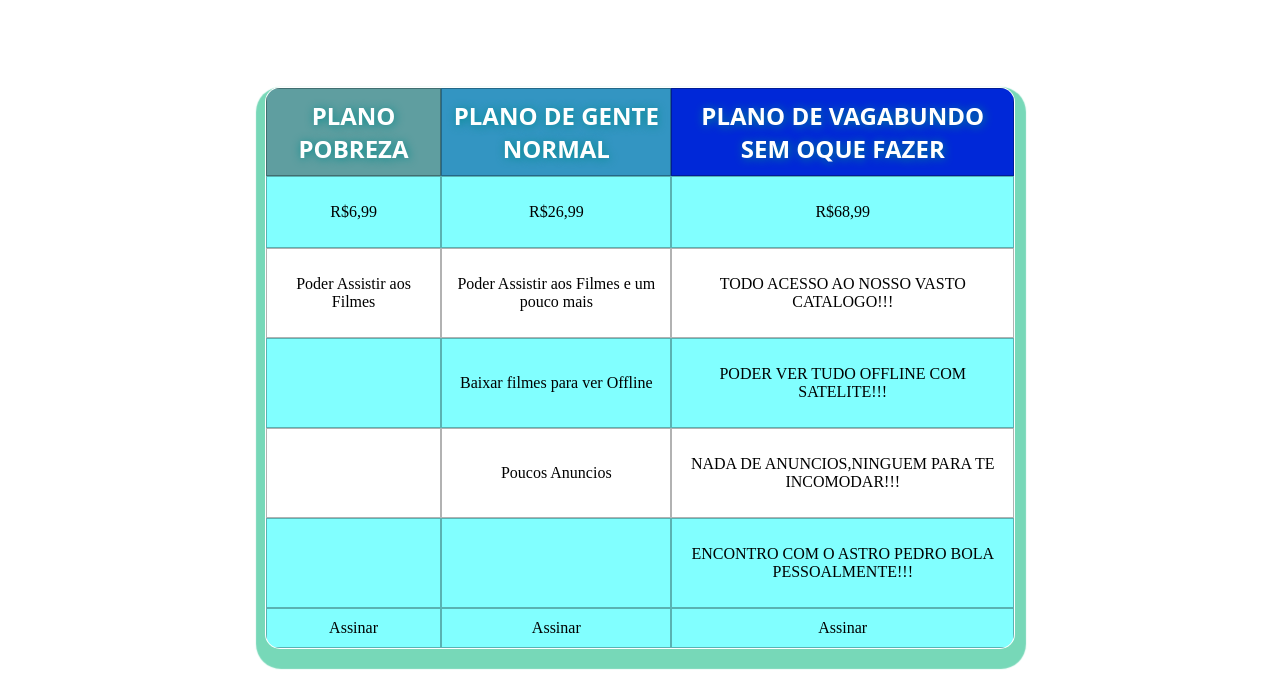
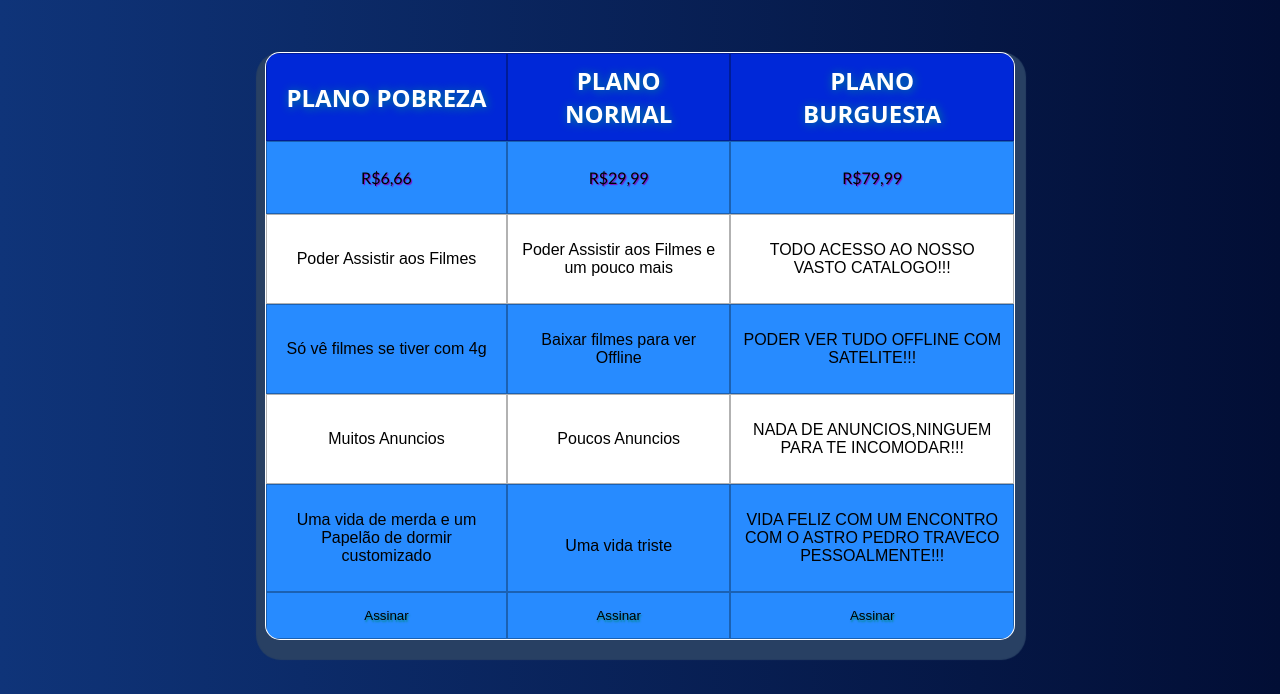
Before and after one commit to pedrofarias987/grupo-skf, a plain HTML site: page assinatura/assinatura.html in a window 1280 px wide. Shown: the part 106-800 px from the top of the page. Drawn offline with Linux system fonts and the light colour scheme.

Commit message:
Add files via upload

```diff
--- a/assinatura/assinatura.css
+++ b/assinatura/assinatura.css
@@ -1,3 +1,7 @@
+body {
+ background-image: linear-gradient(90deg, rgb(15, 52, 121), rgb(2, 14,53));
+}
+
 table {
  border: 1px solid rgba(0, 0, 0, 0);
  border-radius: 15px;
@@ -7,11 +11,15 @@ table {
  text-align: center;
  justify-content: center;
  height: 40px;
- box-shadow: 1px 10px 1px 10px #77D8B8;
+ box-shadow: 1px 10px 1px 10px #284063;
  background-color: white;
-margin: 35px;
+margin: 0px;
+font-family: Arial, Helvetica, sans-serif;
 }
 
+.tabela {
+
+}
 
 th, td {
  border: 1px solid rgba(0, 0, 0, 0.301);
@@ -24,7 +32,7 @@ th, td {
 .ok {
  font-family: system-ui, -apple-system, BlinkMacSystemFont, 'Segoe UI', Roboto, Oxygen, Ubuntu, Cantarell, 'Open Sans', 'Helvetica Neue', sans-serif;
 font-size: x-large;
-
+background-color:rgb(0, 40, 216) ;
 color: white;
 text-shadow: 1px 1px 10px darkcyan;
 
@@ -36,7 +44,7 @@ text-shadow: 1px 1px 10px darkcyan;
 }
 
 .uhu {
- background-color: rgba(0, 255, 255, 0.493);
+ background-color: rgba(0, 119, 255, 0.849);
 }
 
 .tabela {
@@ -61,7 +69,7 @@ background-size: cover;
 }
 
 .tes {
- color: rgb(0, 0, 0);
+ color: rgb(255, 255, 255);
  text-align: center;
 margin: 0;
 font-size: 60px;
@@ -69,12 +77,28 @@ text-shadow: -2px -2px 5px  cyan;
 font-family: system-ui, -apple-system, BlinkMacSystemFont, 'Segoe UI', Roboto, Oxygen, Ubuntu, Cantarell, 'Open Sans', 'Helvetica Neue', sans-serif;
 }
 
-#pobre {
- background-color:cadetblue ;
+
+.Especial {
+
 }
-#normal {
- background-color:rgb(51, 149, 194) ;
+
+.butao {
+background: none;
+border: 0px;
+cursor: pointer;
+ text-shadow: 1px 2px 2px darkcyan;
+height: 25px;
+width: 180px;
+ border-radius: 20px;
 }
-#vagabundo {
- background-color:rgb(0, 40, 216) ;
+
+.butao:hover {
+ background-color: rgba(0, 94, 201, 0.842);
+
+box-shadow: 1px 1px 10px cyan;
 }
+
+#numbers {
+ font-family: 'Trebuchet MS', 'Lucida Sans Unicode', 'Lucida Grande', 'Lucida Sans', Arial, sans-serif;
+ text-shadow: 1px 1px 1px rgb(136, 2, 189);
+}
--- a/assinatura/assinatura.html
+++ b/assinatura/assinatura.html
@@ -4,54 +4,58 @@
  <meta charset="UTF-8">
  <meta name="viewport" content="width=device-width, initial-scale=1.0">
  <link rel="stylesheet" href="assinatura.css">
+
  <title>Document</title>
 </head>
 <body>
+
  <div class="obg">
-  <h1 class="tes">ASSINE E VEJA GRANDES PRODUÇÕES</h1>
+  <h1 class="tes">ASSINE-JÁ</h1>
 </div>
 <div class="tabela">
 
 <table id="ab">
   <tr class="ok">
  <th id="pobre">PLANO POBREZA</th>
- <th id="normal">PLANO DE GENTE NORMAL</th>
- <th id="vagabundo">PLANO DE VAGABUNDO SEM OQUE FAZER</th>
+ <th id="normal">PLANO <br>NORMAL</th>
+ <th id="vagabundo">PLANO <br>BURGUESIA</th>
   </tr>
- <tr class="uhu">
- <td><p>R$6,99</p></td>
- <td><p>R$26,99</p></td>
- <td><p>R$68,99</p></td>
+ <tr class="uhu" id="numbers">
+ <td><p>R$6,66</p></td>
+ <td><p>R$29,99</p></td>
+ <td><p>R$79,99</p></td>
  </tr>
  <tr>
  <td><p>Poder Assistir aos Filmes</p></td>
  <td><p>Poder Assistir aos Filmes e um pouco mais</p></td>
- <td><p>TODO ACESSO AO NOSSO VASTO CATALOGO!!!</p></td>
+ <td><p class="Especial">TODO ACESSO AO NOSSO VASTO CATALOGO!!!</p></td>
 
  </tr>
  <tr class="uhu">
- <td><p></p></td>
+ <td><p>Só vê filmes se tiver com 4g</p></td>
  <td><p>Baixar filmes para ver Offline</p></td>
- <td><p>PODER VER TUDO OFFLINE COM SATELITE!!!</p></td>
+ <td><p class="Especial">PODER VER TUDO OFFLINE COM SATELITE!!!</p></td>
  </tr>
  <tr>
- <td><p></p></td>
+ <td><p>Muitos Anuncios </p></td>
  <td><p>Poucos Anuncios</p></td>
- <td><p>NADA DE ANUNCIOS,NINGUEM PARA TE INCOMODAR!!!</p></td>
+ <td><p class="Especial">NADA DE ANUNCIOS,NINGUEM PARA TE INCOMODAR!!!</p></td>
  </tr>
  <tr class="uhu">
- <td><p></p></td>
- <td><p></p></td>
- <td><p>ENCONTRO COM O ASTRO PEDRO BOLA PESSOALMENTE!!!</p></td>
+ <td><p>Uma vida de merda e um Papelão de dormir customizado</p></td>
+ <td><p></p>Uma vida triste</td>
+ <td><p class="Especial">VIDA FELIZ COM UM ENCONTRO COM O ASTRO PEDRO TRAVECO PESSOALMENTE!!!</p></td>
  </tr>
  <tr>
  <tr class="uhu">
 
-  <td>Assinar</td>
-  <td>Assinar</td>
-  <td>Assinar</td>
+  <td><button class="butao" id="Butao1">Assinar</button></td>
+  <td><button class="butao" id="Butao2">Assinar</button></td>
+  <td><button class="butao" id="Butao3">Assinar</button></td>
 
  </tr>
  </table>
+
+ <script src="assinatura.js"></script>
 </body>
 </html>
--- /dev/null
+++ b/assinatura/assinatura.js
@@ -0,0 +1,11 @@
+const butao1 = document.getElementById("Butao1")
+const butao2 = document.getElementById("Butao2")
+const butao3 = document.getElementById("Butao3")
+function redirecionar() {
+console.log("funfou")
+ window.location.href = "http://127.0.0.1:5500/Streaming/Assinaturas/urubudopix.html"
+}
+
+butao1.addEventListener("click", redirecionar)
+butao2.addEventListener("click", redirecionar)
+butao3.addEventListener("click", redirecionar)
```
Also changed, not shown: assinatura/urubudopix.html (added, +26 -0 lines), assinatura/URUBUDOPIX.png (added).
